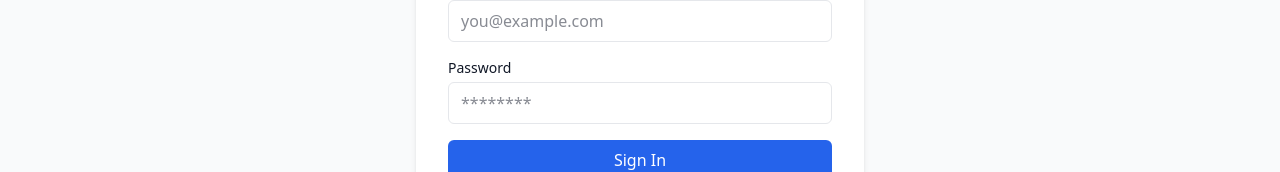
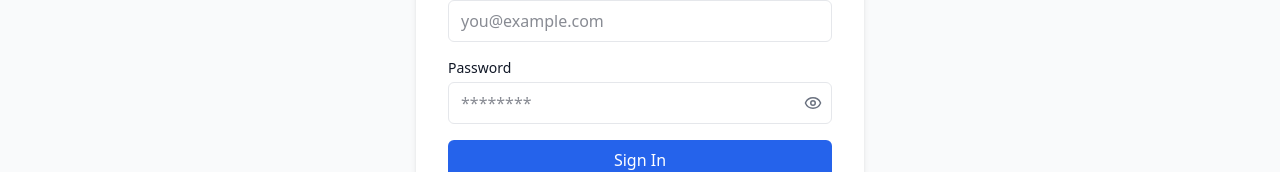
Before and after one commit to Roman-Ghorjomeladze/trastydocs, a React (Vite) app in the folder frontend/: page /login in a window 1280 px wide. Shown: the part 408-580 px from the top of the page. Built offline with nearby package versions, Linux system fonts and the light colour scheme; no server answers.

Commit message:
Added docker clean up and improved the login password input

```diff
--- a/frontend/src/pages/auth/LoginPage.tsx
+++ b/frontend/src/pages/auth/LoginPage.tsx
@@ -2,6 +2,7 @@
 import type { FormEvent } from 'react';
 import { Link } from 'react-router-dom';
 import { useTranslation } from 'react-i18next';
+import { Eye, EyeOff } from 'lucide-react';
 import { useAuth } from '../../hooks/use-auth.ts';
 import { googleLogin } from '../../api/auth.ts';
 import { ROUTES } from '../../lib/constants.ts';
@@ -11,6 +12,7 @@
   const { login, isLoading } = useAuth();
   const [email, setEmail] = useState('');
   const [password, setPassword] = useState('');
+  const [showPassword, setShowPassword] = useState(false);
   const [error, setError] = useState<string | null>(null);
 
   const handleSubmit = async (e: FormEvent) => {
@@ -89,15 +91,25 @@
           <label htmlFor="password" className="block text-sm font-medium text-foreground mb-1">
             {t('auth.password')}
           </label>
+          <div className="relative">
             <input
               id="password"
-            type="password"
+              type={showPassword ? 'text' : 'password'}
               value={password}
               onChange={(e) => setPassword(e.target.value)}
               required
-            className="w-full px-3 py-2 border border-border rounded-md focus:outline-none focus:ring-2 focus:ring-accent"
+              className="w-full px-3 py-2 pr-10 border border-border rounded-md focus:outline-none focus:ring-2 focus:ring-accent"
               placeholder="********"
             />
+            <button
+              type="button"
+              onClick={() => setShowPassword(!showPassword)}
+              className="absolute right-2.5 top-1/2 -translate-y-1/2 text-muted-foreground hover:text-foreground transition-colors"
+              aria-label={showPassword ? 'Hide password' : 'Show password'}
+            >
+              {showPassword ? <EyeOff className="w-4.5 h-4.5" /> : <Eye className="w-4.5 h-4.5" />}
+            </button>
+          </div>
         </div>
 
         <button
--- a/frontend/src/pages/auth/RegisterPage.tsx
+++ b/frontend/src/pages/auth/RegisterPage.tsx
@@ -2,6 +2,7 @@
 import type { FormEvent } from 'react';
 import { Link } from 'react-router-dom';
 import { useTranslation } from 'react-i18next';
+import { Eye, EyeOff } from 'lucide-react';
 import { useAuth } from '../../hooks/use-auth.ts';
 import { googleLogin } from '../../api/auth.ts';
 import { ROUTES } from '../../lib/constants.ts';
@@ -12,6 +13,7 @@
   const [name, setName] = useState('');
   const [email, setEmail] = useState('');
   const [password, setPassword] = useState('');
+  const [showPassword, setShowPassword] = useState(false);
   const [error, setError] = useState<string | null>(null);
 
   const handleSubmit = async (e: FormEvent) => {
@@ -105,16 +107,26 @@
           <label htmlFor="password" className="block text-sm font-medium text-foreground mb-1">
             {t('auth.password')}
           </label>
+          <div className="relative">
             <input
               id="password"
-            type="password"
+              type={showPassword ? 'text' : 'password'}
               value={password}
               onChange={(e) => setPassword(e.target.value)}
               required
               minLength={8}
-            className="w-full px-3 py-2 border border-border rounded-md focus:outline-none focus:ring-2 focus:ring-accent"
+              className="w-full px-3 py-2 pr-10 border border-border rounded-md focus:outline-none focus:ring-2 focus:ring-accent"
               placeholder="Min. 8 characters"
             />
+            <button
+              type="button"
+              onClick={() => setShowPassword(!showPassword)}
+              className="absolute right-2.5 top-1/2 -translate-y-1/2 text-muted-foreground hover:text-foreground transition-colors"
+              aria-label={showPassword ? 'Hide password' : 'Show password'}
+            >
+              {showPassword ? <EyeOff className="w-4.5 h-4.5" /> : <Eye className="w-4.5 h-4.5" />}
+            </button>
+          </div>
         </div>
 
         <button
```
Lines whose indentation alone changed are shown as unchanged.
